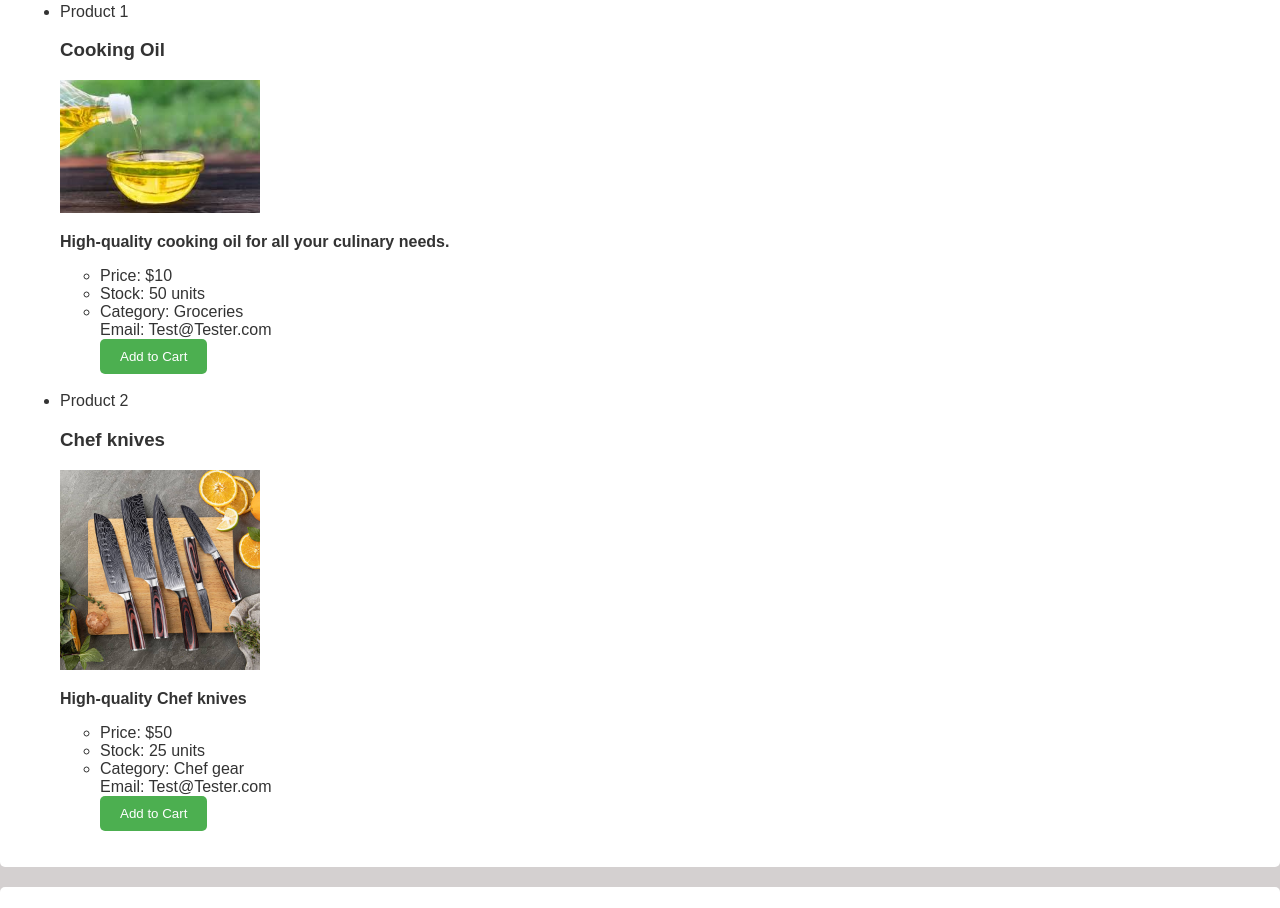
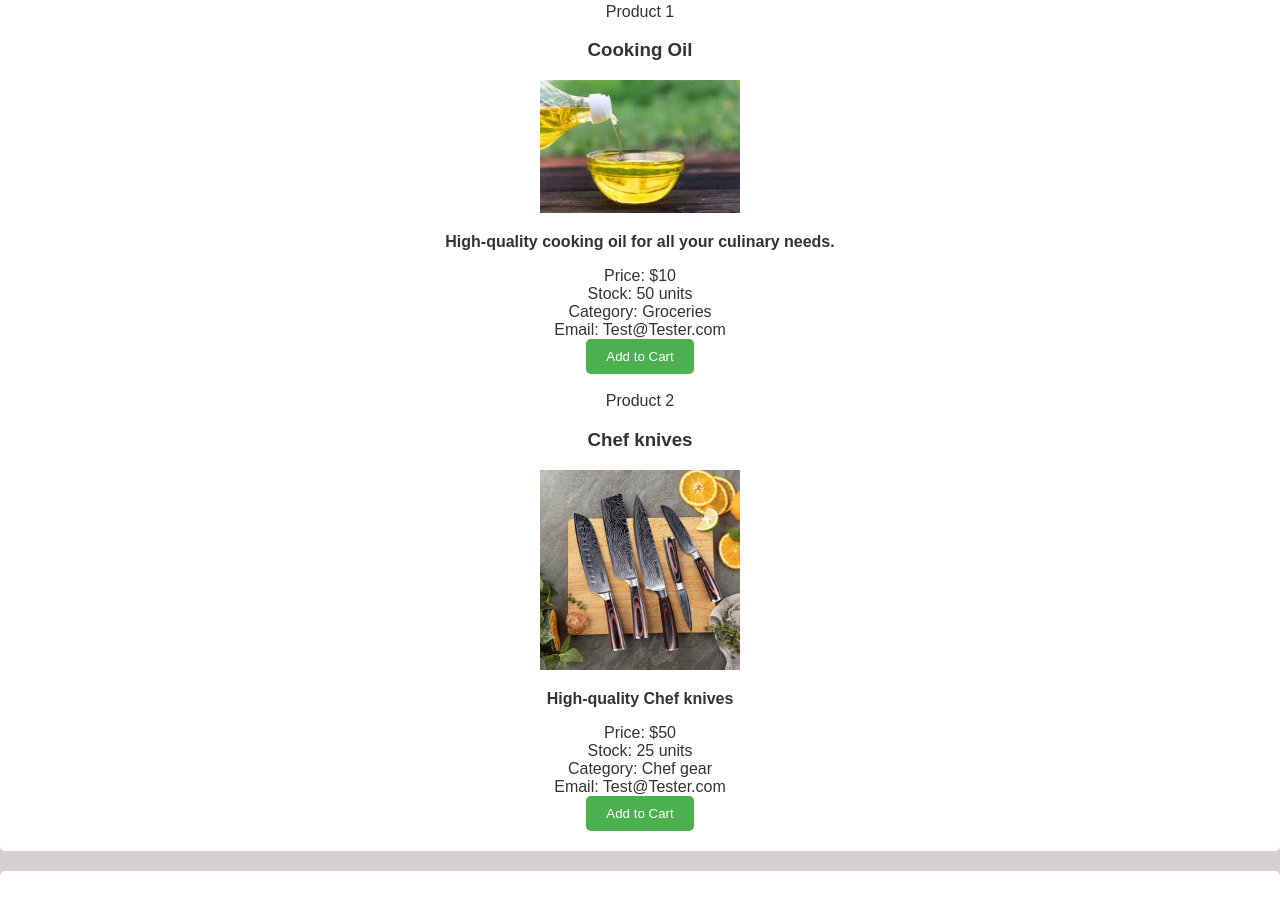
Before and after one commit to Johan-Svenss/Marketplace-App, a plain HTML site: page index.html in a window 1280 px wide. Shown: the part 259-1167 px from the top of the page. Drawn offline with Linux system fonts and the light colour scheme.

Commit message:
Changed content to center

```diff
--- a/index.html
+++ b/index.html
@@ -7,45 +7,46 @@
     <link rel="stylesheet" href="styles.css">
 </head>
 <body>
+
     <header>
         <h1>Welcome to my Marketplace App</h1>
         <p>I'm going to structure a Marketplace App Page</p>
     </header>
 
     <main>
-        <section id="products">
+        <section id="products" class="container">
             <h2>Products</h2>
-            <ul>
+            <div>
                 <div>
-                    <li>Product 1</li>
+                    <div>Product 1</div>
                     <h3>Cooking Oil</h3>
                     <img src="images/cooking oil images.jpg" alt="Cooking Oil" width="200">
                     <p><b>High-quality cooking oil for all your culinary needs.</b></p>
-                    <ul>
-                        <li>Price: $10</li>
-                        <li>Stock: 50 units</li>
-                        <li>Category: Groceries</li>
+                    <div>
+                        <div>Price: $10</div>
+                        <div>Stock: 50 units</div>
+                        <div>Category: Groceries</div>
                         <div>Email: Test@Tester.com</div>
                         <button>Add to Cart</button>
-                    </ul>
+                    </div>
                 </div>
 
                 <br>
 
                 <div>
-                    <li>Product 2</li>
+                    <div>Product 2</div>
                     <h3>Chef knives</h3>
                     <img src="images/Chef knives.jpg" alt="Chef knives" width="200">
                     <p><b>High-quality Chef knives</b></p>
-                    <ul>
-                        <li>Price: $50</li>
-                        <li>Stock: 25 units</li>
-                        <li>Category: Chef gear</li>
+                    <div>
+                        <div>Price: $50</div>
+                        <div>Stock: 25 units</div>
+                        <div>Category: Chef gear</div>
                         <div>Email: Test@Tester.com</div>
                         <button>Add to Cart</button>
-                    </ul>
+                    </div>
                 </div>
-            </ul>
+            </div>
         </section>
     </main>
 
@@ -53,7 +54,6 @@
         <h2>Subscribe to Newsletter</h2>
         <input type="email" placeholder="Enter your email">
         <button>Subscribe</button>
-
     </section>
 
     <footer>
--- a/styles.css
+++ b/styles.css
@@ -72,3 +72,8 @@
             text-align: center;
             color: #fff;
         }
+
+        .container {
+
+          text-align: center;
+        }
```
